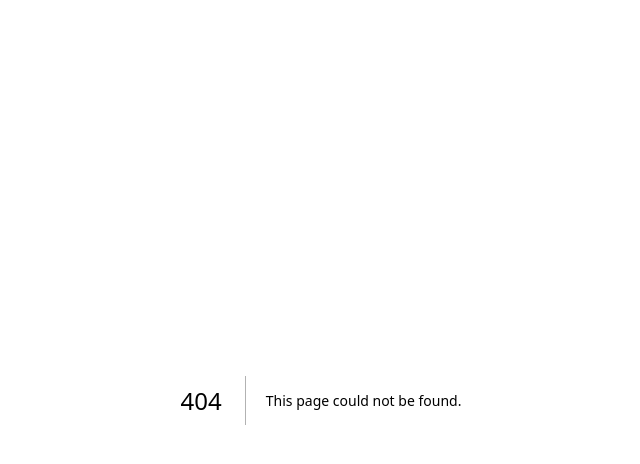
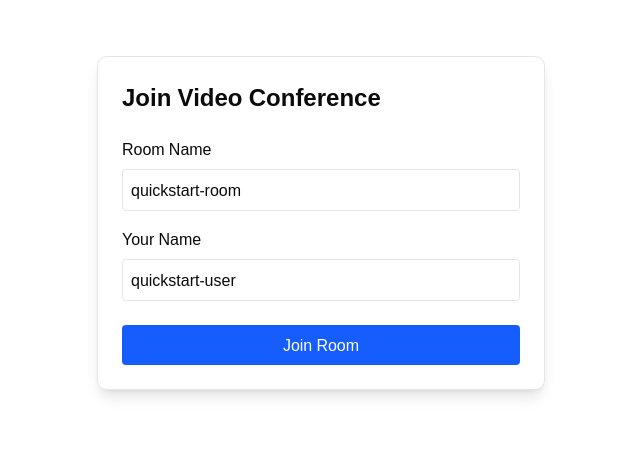
Before and after one commit to anrito/talker, a Next.js app: page /room in a window 1280 px wide. Before the commit this address had no page. Shown: the top 464 px of the page, without its empty margins (319-959 px from the left). Built offline with nearby package versions, Linux system fonts and the light colour scheme.

Commit message:
add rooms

```diff
--- a/package.json
+++ b/package.json
@@ -13,6 +13,8 @@
     "drizzle:migrate": "cross-env DB_MIGRATING=true tsx src/drizzle/migrate.ts"
   },
   "dependencies": {
+    "@livekit/components-react": "^2.9.2",
+    "@livekit/components-styles": "^1.1.5",
     "@radix-ui/react-checkbox": "^1.1.4",
     "@radix-ui/react-label": "^2.1.2",
     "@radix-ui/react-separator": "^1.1.2",
@@ -27,6 +29,8 @@
     "drizzle-orm": "^0.40.0",
     "input-otp": "^1.4.2",
     "jose": "^6.0.10",
+    "livekit-client": "^2.11.2",
+    "livekit-server-sdk": "^2.12.0",
     "lucide-react": "^0.479.0",
     "moment": "^2.30.1",
     "next": "15.2.2",
--- /dev/null
+++ b/src/app/api/token/route.ts
@@ -0,0 +1,41 @@
+import { NextRequest, NextResponse } from "next/server";
+import { AccessToken } from "livekit-server-sdk";
+import env from "@/env";
+
+// Do not cache endpoint result
+export const revalidate = 0;
+
+export async function GET(req: NextRequest) {
+  const room = req.nextUrl.searchParams.get("room");
+  const username = req.nextUrl.searchParams.get("username");
+  if (!room) {
+    return NextResponse.json(
+      { error: 'Missing "room" query parameter' },
+      { status: 400 }
+    );
+  } else if (!username) {
+    return NextResponse.json(
+      { error: 'Missing "username" query parameter' },
+      { status: 400 }
+    );
+  }
+
+  const apiKey = env.LIVEKIT_API_KEY;
+  const apiSecret = env.LIVEKIT_API_SECRET;
+  const wsUrl = env.LIVEKIT_URL;
+
+  if (!apiKey || !apiSecret || !wsUrl) {
+    return NextResponse.json(
+      { error: "Server misconfigured" },
+      { status: 500 }
+    );
+  }
+
+  const at = new AccessToken(apiKey, apiSecret, { identity: username });
+  at.addGrant({ room, roomJoin: true, canPublish: true, canSubscribe: true });
+
+  return NextResponse.json(
+    { token: await at.toJwt() },
+    { headers: { "Cache-Control": "no-store" } }
+  );
+}
--- a/src/app/page.tsx
+++ b/src/app/page.tsx
@@ -3,7 +3,7 @@ import Link from "next/link";
 export default async function Home() {
   return (
     <div className="min-h-screen flex flex-col items-center justify-center bg-gradient-to-b from-blue-50 to-white">
-      <div className="text-center max-w-md p-8 rounded-xl shadow-lg bg-white">
+      <div className="text-center max-w-xl p-8 rounded-xl shadow-lg bg-white">
         <h1 className="text-3xl font-bold text-gray-800 mb-2">Welcome</h1>
         <p className="text-gray-600 mb-8">
           Your platform for amazing experiences
@@ -21,6 +21,12 @@ export default async function Home() {
             className="px-6 py-3 bg-white text-blue-600 font-medium rounded-lg border border-blue-600 hover:bg-blue-50 transition-colors focus:outline-none focus:ring-2 focus:ring-blue-500 focus:ring-opacity-50"
           >
             Register
+          </Link>
+          <Link
+            href="/room"
+            className="px-6 py-3 bg-white text-blue-600 font-medium rounded-lg border border-blue-600 hover:bg-blue-50 transition-colors focus:outline-none focus:ring-2 focus:ring-blue-500 focus:ring-opacity-50"
+          >
+            Room
           </Link>
           <Link
             href="/dashboard"
--- /dev/null
+++ b/src/app/room/page.tsx
@@ -0,0 +1,163 @@
+"use client";
+
+import {
+  ControlBar,
+  GridLayout,
+  ParticipantTile,
+  RoomAudioRenderer,
+  useTracks,
+  RoomContext,
+} from "@livekit/components-react";
+import { Room, Track } from "livekit-client";
+import "@livekit/components-styles";
+import { useEffect, useState } from "react";
+
+export default function Page() {
+  // State for user inputs
+  const [room, setRoom] = useState("quickstart-room");
+  const [name, setName] = useState("quickstart-user");
+  const [isConnected, setIsConnected] = useState(false);
+  const [error, setError] = useState("");
+
+  // Create room instance
+  const [roomInstance] = useState(
+    () =>
+      new Room({
+        adaptiveStream: true, // Optimize video quality for each participant's screen
+        dynacast: true, // Enable automatic audio/video quality optimization
+      })
+  );
+
+  // Function to handle room connection
+  const connectToRoom = async () => {
+    if (!room.trim() || !name.trim()) {
+      setError("Room name and username are required");
+      return;
+    }
+
+    setError("");
+    try {
+      const resp = await fetch(`/api/token?room=${room}&username=${name}`);
+      const data = await resp.json();
+
+      if (data.token) {
+        await roomInstance.connect(
+          "wss://talker-dui057pi.livekit.cloud", // Should be in env variable
+          data.token
+        );
+        setIsConnected(true);
+      } else {
+        setError("Failed to get token");
+      }
+    } catch (e) {
+      console.error(e);
+      setError(
+        "Connection error: " +
+          (e instanceof Error ? e.message : "Unknown error")
+      );
+    }
+  };
+
+  // Disconnect from room
+  const disconnectFromRoom = () => {
+    roomInstance.disconnect();
+    setIsConnected(false);
+  };
+
+  // Clean up on component unmount
+  useEffect(() => {
+    return () => {
+      roomInstance.disconnect();
+    };
+  }, [roomInstance]);
+
+  return (
+    <div className="min-h-screen p-4">
+      {!isConnected ? (
+        <div className="max-w-md mx-auto mt-10 p-6 border rounded-lg shadow-lg">
+          <h1 className="text-2xl font-bold mb-6">Join Video Conference</h1>
+
+          {error && (
+            <div className="mb-4 p-2 text-red-600 bg-red-100 rounded">
+              {error}
+            </div>
+          )}
+
+          <div className="mb-4">
+            <label className="block mb-2 font-medium">Room Name</label>
+            <input
+              type="text"
+              value={room}
+              onChange={(e) => setRoom(e.target.value)}
+              className="w-full p-2 border rounded focus:outline-none focus:ring-2 focus:ring-blue-500"
+              placeholder="Enter room name"
+            />
+          </div>
+
+          <div className="mb-6">
+            <label className="block mb-2 font-medium">Your Name</label>
+            <input
+              type="text"
+              value={name}
+              onChange={(e) => setName(e.target.value)}
+              className="w-full p-2 border rounded focus:outline-none focus:ring-2 focus:ring-blue-500"
+              placeholder="Enter your name"
+            />
+          </div>
+
+          <button
+            onClick={connectToRoom}
+            className="w-full py-2 px-4 bg-blue-600 text-white rounded hover:bg-blue-700 focus:outline-none focus:ring-2 focus:ring-blue-500"
+          >
+            Join Room
+          </button>
+        </div>
+      ) : (
+        <RoomContext.Provider value={roomInstance}>
+          <div data-lk-theme="default" className="h-screen flex flex-col">
+            <div className="bg-gray-800 text-white p-3 flex justify-between items-center">
+              <div>
+                <span className="font-semibold">Room:</span> {room}
+              </div>
+              <button
+                onClick={disconnectFromRoom}
+                className="px-3 py-1 bg-red-600 text-white rounded hover:bg-red-700"
+              >
+                Leave Room
+              </button>
+            </div>
+
+            {/* Video conference component */}
+            <div className="flex-1">
+              <MyVideoConference />
+            </div>
+
+            {/* Audio renderer and control bar */}
+            <RoomAudioRenderer />
+            <ControlBar />
+          </div>
+        </RoomContext.Provider>
+      )}
+    </div>
+  );
+}
+
+function MyVideoConference() {
+  // Get all camera and screen share tracks
+  const tracks = useTracks(
+    [
+      { source: Track.Source.Camera, withPlaceholder: true },
+      { source: Track.Source.ScreenShare, withPlaceholder: false },
+    ],
+    { onlySubscribed: false }
+  );
+
+  return (
+    <GridLayout
+      tracks={tracks}
+      style={{ height: "calc(100vh - var(--lk-control-bar-height) - 3.5rem)" }}
+    >
+      <ParticipantTile />
+    </GridLayout>
+  );
+}
--- a/src/env.ts
+++ b/src/env.ts
@@ -21,7 +21,12 @@ const EnvSchema = z.object({
   DB_SEEDING: stringBoolean,
   SESSION_SECRET: z.string(),
   SENDGRID_API: z.string(),
+  LIVEKIT_API_KEY: z.string(),
+  LIVEKIT_API_SECRET: z.string(),
+  LIVEKIT_URL: z.string(),
 });
+
+console.log("Loading environment variables from .env file");
 
 export type EnvSchema = z.infer<typeof EnvSchema>;
 
--- a/src/futures/users/components/forms/VerificationForm.tsx
+++ b/src/futures/users/components/forms/VerificationForm.tsx
@@ -20,8 +20,10 @@ import { verificationAction } from "../../server/actions/VerificationAction";
 import { useSearchParams } from "next/navigation";
 import { AlertCircle } from "lucide-react";
 import { Alert, AlertDescription } from "@/components/ui/alert";
+import { Suspense } from "react";
 
-export function VerificationForm() {
+// Create a client component that uses useSearchParams
+function VerificationFormContent() {
   const searchParams = useSearchParams();
   const [state, verificationFormAction] = useActionState(
     verificationAction,
@@ -136,3 +138,12 @@ export function VerificationForm() {
     </form>
   );
 }
+
+// Wrap the component in Suspense
+export function VerificationForm() {
+  return (
+    <Suspense fallback={<div>Loading verification form...</div>}>
+      <VerificationFormContent />
+    </Suspense>
+  );
+}
--- a/src/futures/users/server/actions/VerificationAction.ts
+++ b/src/futures/users/server/actions/VerificationAction.ts
@@ -22,7 +22,7 @@ export async function verificationAction(
     };
   }
   // TODO: Get the verification record by email
-  let isVerificationCode = await checkVerificationCodeByEmail(
+  const isVerificationCode = await checkVerificationCodeByEmail(
     request.data.email,
     request.data.verificationCode
   );
```
Also changed, not shown: 1 other file (tests, documents, lock files or other folders).
